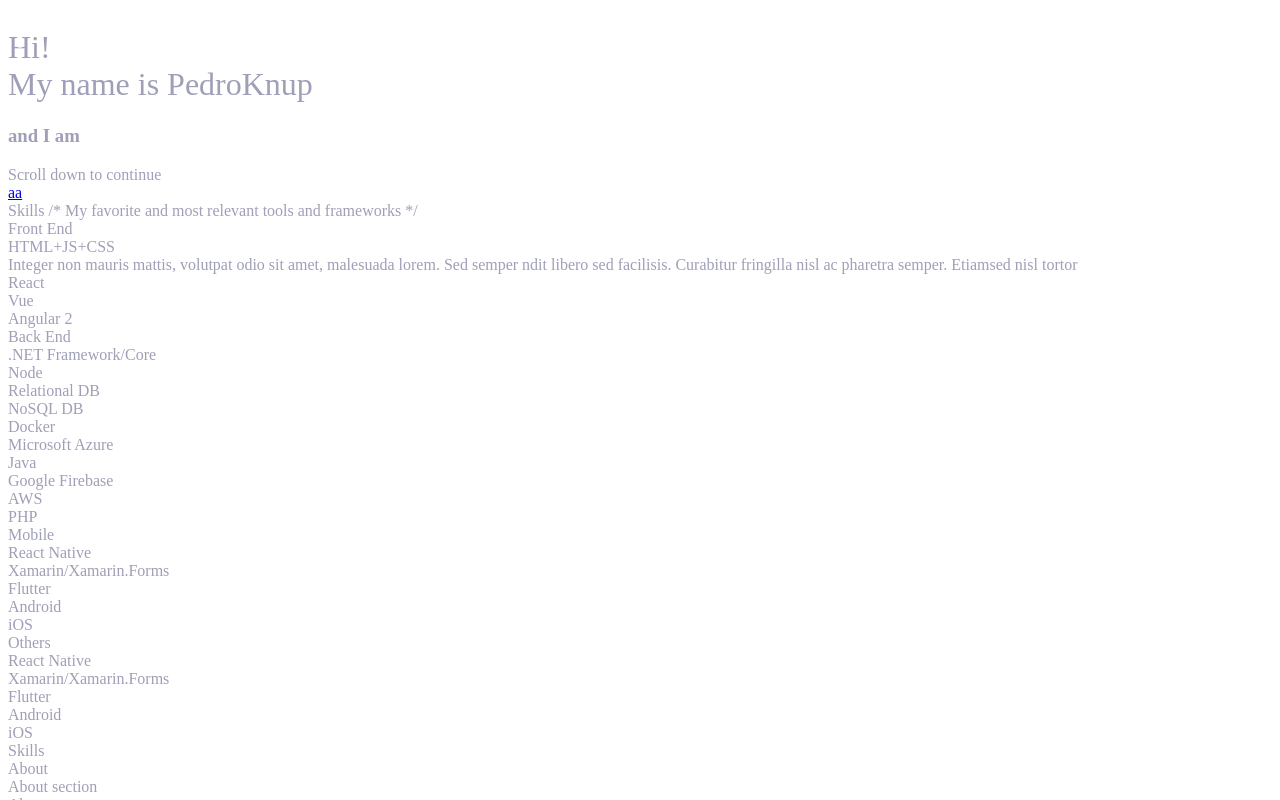
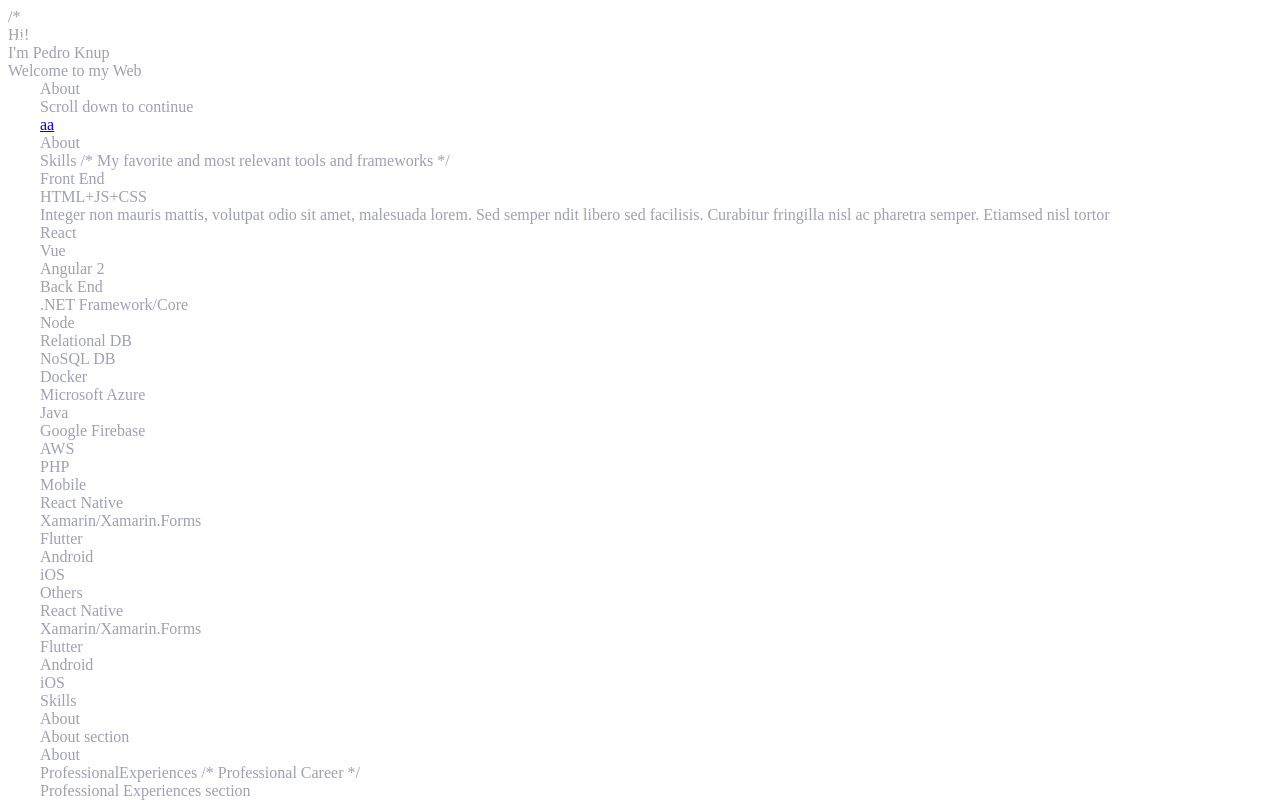
Before and after one commit to pedroknup/personal-website, a React app: page / in a window 1280 px wide. Shown: the top 800 px of the page. Built offline with nearby package versions, Linux system fonts and the light colour scheme; the HTML template or start-up script is replaced by a standard one.

Commit message:
updated intro

```diff
--- a/package.json
+++ b/package.json
@@ -73,6 +73,7 @@
     "@types/bluebird": "^3.5.29",
     "@types/react-onclickoutside": "^6.7.3",
     "@types/react-router-dom": "^5.1.3",
+    "@types/react-typist": "^2.0.1",
     "@types/request": "^2.48.3",
     "@types/styled-components": "^5.0.0",
     "bluebird": "^3.7.2",
@@ -87,6 +88,7 @@
     "react-router": "^4.3.1",
     "react-router-dom": "^4.2.2",
     "react-scroll-wheel-handler": "^1.1.3",
+    "react-typist": "^2.0.5",
     "redux": "3.7.2",
     "redux-actions": "^2.6.4",
     "redux-localstorage": "1.0.0-rc5",
--- a/src/components/pages/home/component.tsx
+++ b/src/components/pages/home/component.tsx
@@ -166,7 +166,7 @@
                     count = MINIMUM_STEPS;
                   }
                   setCurrentPosition(count);
-                  if (currentPosition >= STEPS - 300) {
+                  if (currentPosition >= STEPS) {
                     if (container) if (container.current) container.current.style.overflow = 'auto';
                   } else {
                     if (container) if (container.current) container.current.style.overflow = 'hidden';
--- a/src/components/pages/intro/intro-component.scss
+++ b/src/components/pages/intro/intro-component.scss
@@ -1,11 +1,18 @@
 @import '../../../styles/variables.scss';
 @import '../../../styles/main.scss';
+.intro-text {
+  padding: 32px;
+  &.finished {
+    color: $green-highlight !important;
+  }
+}
 .intro-container {
   overflow: auto;
-  padding: 64px 24px 24px 24px;
+  width: 100%;
   background-color: $background;
   font-family: Operator Mono;
-  h1{
+  // font-size: 24px;
+  h1 {
     font-size: 48px;
     line-height: 56px;
     margin-bottom: 16px !important;
@@ -13,7 +20,7 @@
   h3 {
     font-size: 20px;
   }
-  .scroll-down{
+  .scroll-down {
     position: absolute;
     left: 0;
     right: 0;
@@ -22,7 +29,7 @@
     margin: auto;
     color: $red-highlight;
   }
-  *{
+  * {
     font-weight: 100 !important;
   }
 }
@@ -38,7 +45,11 @@
 }
 
 @keyframes bounce {
-  0%, 20%, 50%, 80%, 100% {
+  0%,
+  20%,
+  50%,
+  80%,
+  100% {
     transform: translateY(0);
   }
   40% {
@@ -48,3 +59,28 @@
     transform: translateY(-15px);
   }
 }
+
+.Cursor--blinking {
+  background: $cursor;
+  font-weight: bold;
+  position: relative;
+  top: 5px;
+  min-width: 2px;
+  min-height: 15px;
+  display: inline-block;
+  animation-name: blinker;
+  animation-duration: 0.7s;
+  animation-timing-function: linear;
+  animation-iteration-count: infinite;
+  @keyframes blinker {
+    0% {
+      opacity: 1;
+    }
+    50% {
+      opacity: 0;
+    }
+    100% {
+      opacity: 1;
+    }
+  }
+}
--- a/src/components/pages/intro/intro-component.tsx
+++ b/src/components/pages/intro/intro-component.tsx
@@ -1,26 +1,53 @@
 import * as React from 'react';
-
+import Typist from 'react-typist';
 import { RouteComponentProps } from 'react-router';
 // import { withRouter } from 'react-router-dom';
 import { makeStyles } from '@material-ui/core/styles';
 import './intro-component.scss';
 import { ScrollProgressBar } from '../../scroll-progress-bar';
+import { Section } from '../../section';
 const wheelReact = require('wheel-react');
 const WheelReact = wheelReact.default;
 export interface IHomeComponentProps {}
 
 const STEPS = 2000;
 export const IntroPageComponent = () => {
+  const [hasLoaded, setHasLoaded] = React.useState(false)
   return <div className="intro-container">
-      <h1>
-        Hi! <br />My name is <span className="component-tag">PedroKnup</span>
-      </h1>
-      <h3>and I am </h3>
+      <div className={`intro-text ${hasLoaded ? 'finished' : ''}`}>
+
+        <Typist onTypingDone={()=>{
+          setHasLoaded(true);
+        }} avgTypingDelay={80} cursor={{element: ''}} startDelay={1000}>
+          <span>
+            /* <br />
+            Hi! <br />
+            I'm Pedro Knup
+            <br />
+            Welcome to my website
+            <Typist.Backspace count={7} delay={100} />
+            Websute
+            <Typist.Backspace count={3} delay={100} />
+            ite! <br />
+            */
+            {
+              /* and I'm a Fullstack developer
+              <Typist.Backspace count={19} delay={100} />
+              designer
+              <Typist.Backspace count={8} delay={100} />
+            musician */}
+          </span>
+        </Typist>
+      </div>
+      <Section title="About">
       <div className="scroll-down">
         Scroll down to continue
         <div className="arrow bounce">
-          <a className="fa fa-arrow-down fa-2x" href="#" > aa</a>
+          <a className="fa fa-arrow-down fa-2x" href="#">
+            aa
+          </a>
         </div>
       </div>
+      </Section>
     </div>;
 };
--- a/src/components/section/section-component.tsx
+++ b/src/components/section/section-component.tsx
@@ -1,24 +1,27 @@
 import * as React from 'react';
-
 // import { withRouter } from 'react-router-dom';
 import './section-component.scss';
 
+const defaultPadding = 32;
 interface ISectionProps {
   title: string;
   description?: string;
+  padding? : number;
   children?: any;
 }
 export const Section = (props: ISectionProps) => {
-  const { title, children, description } = props;
-  return <div className="section">
-      <div className="title">
-        <span>{title}</span>
-        {description && <span className="description">{` /* ${description} */`}</span>}
-      </div>
+  const { title, children, description, padding } = props;
+  return (
+    <div style={{margin: `0 ${padding !== undefined ? padding : defaultPadding}px`}} className="section">
+        <div className="title">
+          <span>{title}</span>
+          {description ? <span className="description">{` /* ${description} */`}</span>: ''}
+        </div>
       <div className="content big">{children}</div>
+
       <div className="title closing">
         <span>{title}</span>
       </div>
-
-    </div>;
+    </div>
+  );
 };
--- a/src/styles/variables.scss
+++ b/src/styles/variables.scss
@@ -5,3 +5,4 @@
 $red-highlight: #ab5452;
 $green-highlight: #8dea9e;
 $green: #00cc96;
+$cursor: #4a76d6;
```
Also changed, not shown: 1 other file (tests, documents, lock files or other folders).
